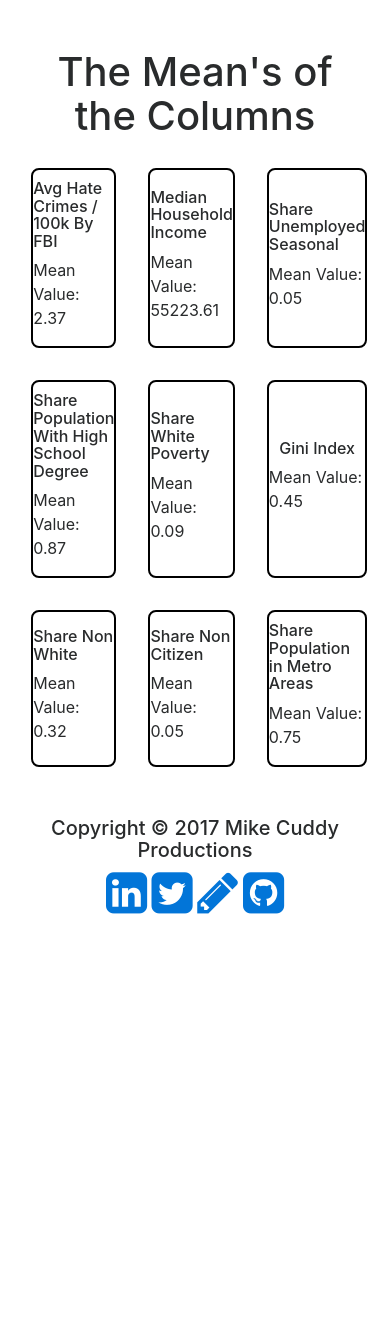
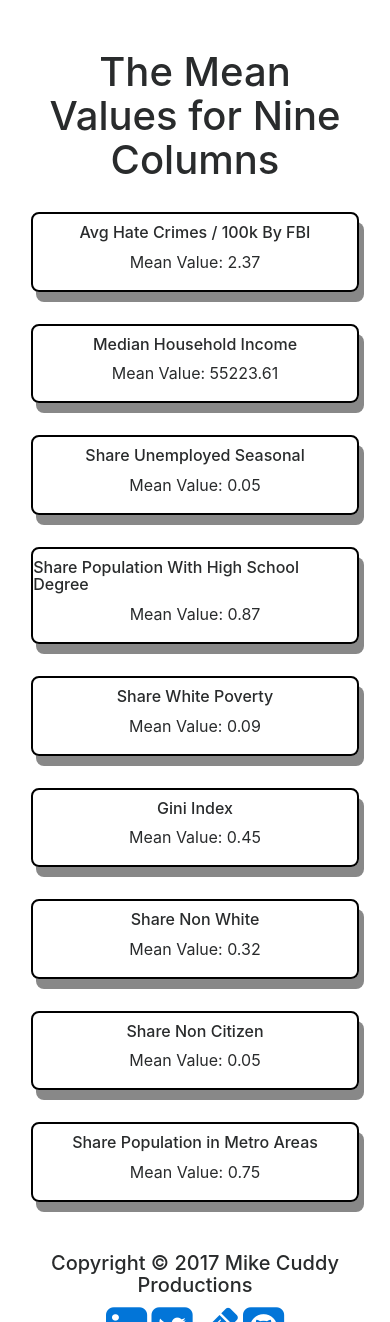
Before and after one commit to ravenusmc/hate_crimes, a Flask app: page /data in a window 390 px wide. Shown: the part 56-1378 px from the top of the page. Before the commit the page ends 970 px from the top, so only its background shows below. Run offline with Flask 2, Linux system fonts and the light colour scheme; the visitor is signed in with stand-in values (Sample User, id 1); parts of the project's set-up code (start-up, migrations or seed data) failed here and were passed over; some libraries are stand-ins or nearby versions.

Commit message:
finished displaying mean data

```diff
--- a/data.py
+++ b/data.py
@@ -15,9 +15,6 @@ class Data():
     def __init__(self):
         #self.data = pd.read_csv('data.csv')
         self.data = pd.read_csv('hate_crimes.csv')
-
-    def test(self):
-        print(self.data)
 
     #This method will get the mean values for all of the columns.
     def mean(self):
@@ -63,6 +60,14 @@ class Data():
         #Returning the list
         return correlation_list
 
+    #This method will get me the standard deviation of a column
+    def standard_deviation(self):
+        test = self.data['median_household_income'].std()
+        print(test)
+
+
+
+
 
 """ Things to look at:
 
@@ -76,5 +81,6 @@ class Data():
 
 
 data = Data()
-data.mean()
+data.standard_deviation()
+# data.mean()
 # data.correlation()
--- a/static/css/data.css
+++ b/static/css/data.css
@@ -36,7 +36,17 @@ main {
   align-items: center;
   justify-content: center;
   border-radius: 8px;
+  box-shadow: 5px 10px #888888;
 }
+
+.box:hover {
+  background-color: #3BBAD4;
+  color: #D4553B;
+}
+
+/*.mean_heading:hover{
+  color: #D4553B;
+}*/
 
 .Hate {
   grid-area: one;
@@ -73,3 +83,23 @@ main {
 .Metro {
   grid-area: nine;
 }
+
+@media only all and (max-width: 768px){
+
+  #section_one {
+    display: grid;
+    grid-template-rows: repeat(9, auto);
+    grid-template-columns: repeat(1, auto);
+    grid-template-areas:
+    "one"
+    "two"
+    "three"
+    "four"
+    "five"
+    "six"
+    "seven"
+    "eight"
+    "nine";
+  }
+
+}
--- a/templates/data.html
+++ b/templates/data.html
@@ -6,7 +6,7 @@
 
 <main>
 
-  <h1 class='center'>The Mean's of the Columns</h1>
+  <h1 class='center'>The Mean Values for Nine Columns</h1>
 
   <section id='section_one'>
 
@@ -17,51 +17,6 @@
       </div>
     {% endfor %}
 
-    <!-- <div class='box_one'>
-      <h6>Median Household Income</h6>
-      <p>Mean Value: </p>
-    </div>
-
-    <div class='box_two'>
-      <h6>Share Unemployed Seasonal</h6>
-      <p>Mean Value: </p>
-    </div>
-
-    <div class='box_three'>
-      <h6>Share of Population in Metro Areas</h6>
-      <p>Mean Value: </p>
-    </div>
-
-    <div class='box_four'>
-      <h6>Share of Population with High School Degree</h6>
-      <p>Mean Value: </p>
-    </div>
-
-    <div class='box_five'>
-      <h6>Share of Non Citizen</h6>
-      <p>Mean Value: </p>
-    </div>
-
-    <div class='box_six'>
-      <h6>Share of White Poverty</h6>
-      <p>Mean Value: </p>
-    </div>
-
-    <div class='box_seven'>
-      <h6>Gini Index</h6>
-      <p>Mean Value: </p>
-    </div>
-
-    <div class='box_eight'>
-      <h6>Share of Non-White</h6>
-      <p>Mean Value: </p>
-    </div>
-
-    <div class='box_nine'>
-      <h6>Hate Crimes / 100k FBI</h6>
-      <p>Mean Value: </p>
-    </div> -->
-
   </section>
 
 
```
